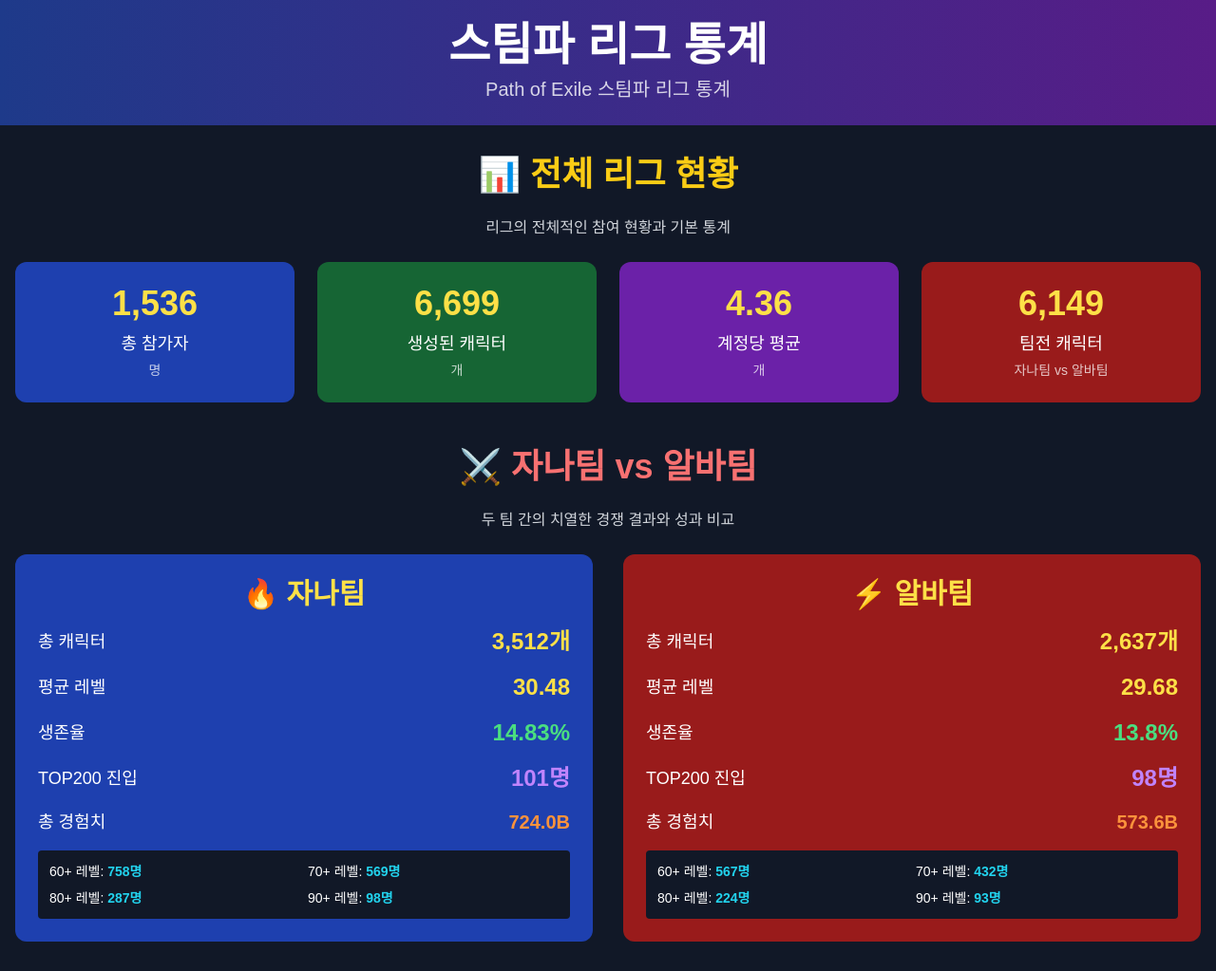
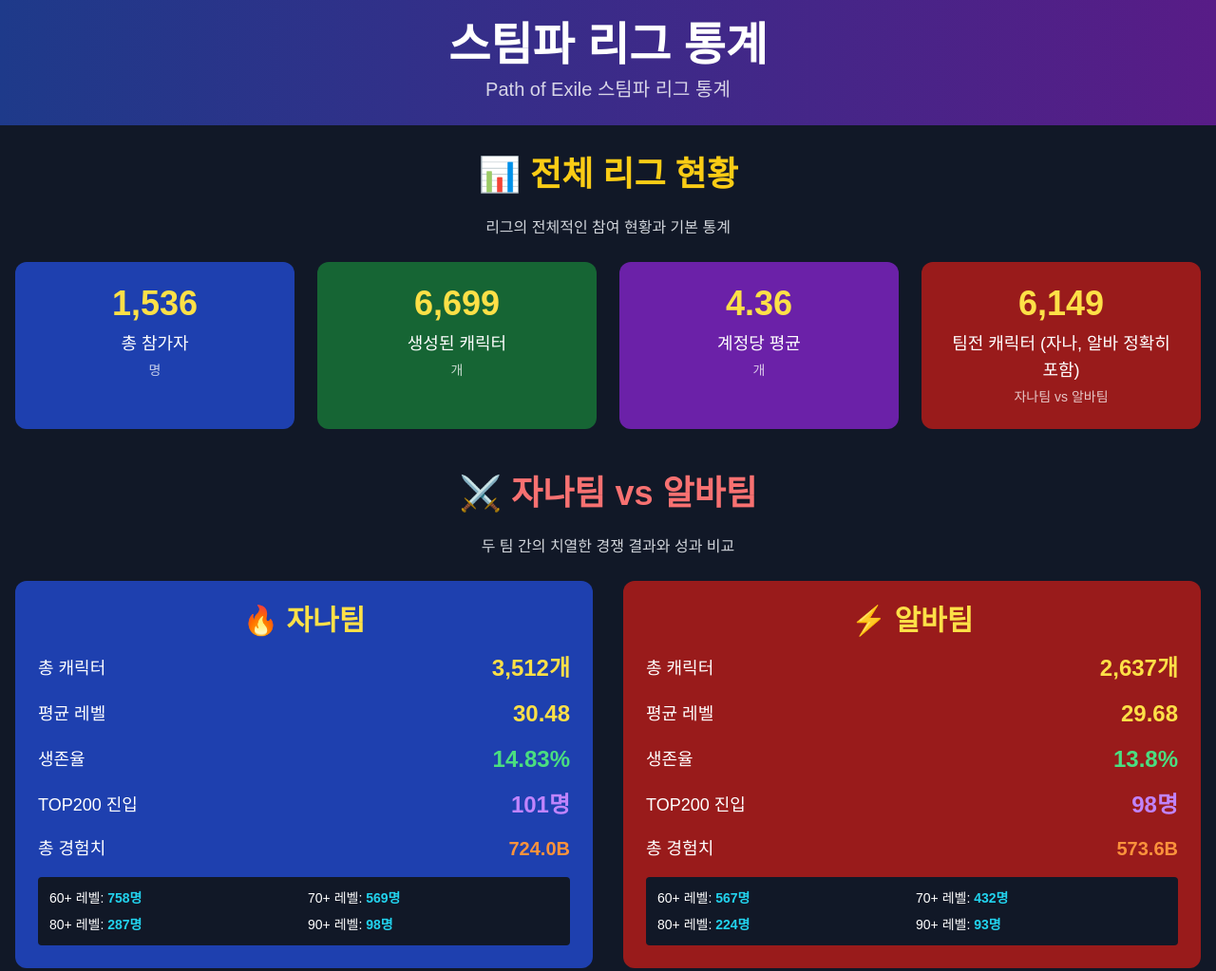
Before and after one commit to RealKpopHunters/steampa-league-stats, a plain HTML site: page index.html in a window 1280 px wide. Shown: the top 1023 px of the page at 95% size. Drawn offline with nearby package versions, Linux system fonts and the light colour scheme.

Commit message:
Update statistics display text for better clarity

```diff
--- a/index.html
+++ b/index.html
@@ -702,7 +702,7 @@
                 {
                     value: (statsData.league_analysis.part2_team_battle_analysis['8_team_distribution'].data['자나팀'] +
                            statsData.league_analysis.part2_team_battle_analysis['8_team_distribution'].data['알바팀']).toLocaleString(),
-                    title: "팀전 캐릭터",
+                    title: "팀전 캐릭터 (자나, 알바 정확히 포함)",
                     unit: "자나팀 vs 알바팀",
                     color: "bg-red-800"
                 }
```
